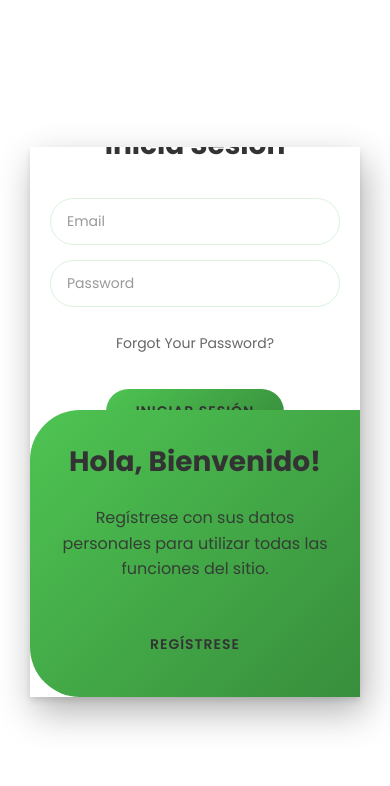
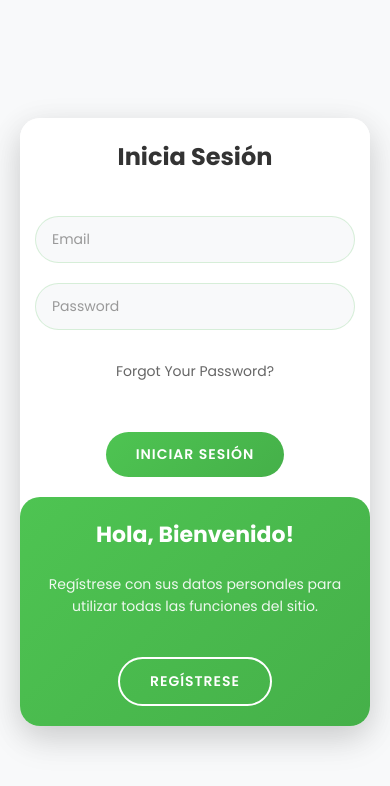
Before and after one commit to Nicko-rgb/booking_sport, a React (Vite) app: page /login in a window 390 px wide. Shown: the top 786 px of the page. Built offline with nearby package versions, Linux system fonts and the light colour scheme.

Commit message:
cambios de fecha 6/08/2025

```diff
--- a/src/components/auth/LoginRegister.jsx
+++ b/src/components/auth/LoginRegister.jsx
@@ -128,7 +128,7 @@ const LoginRegister = () => {
                         </div>
 
                         <div className={`${styles.welcomeSection} ${styles.loginWelcome}`}>
-                            <h2>Hola, Bienvenido!</h2>
+                            <h2 >Hola, Bienvenido!</h2>
                             <p>Regístrese con sus datos personales para utilizar todas las funciones del sitio.</p>
                             <button onClick={toggleMode} className={styles.toggleButton}>REGÍSTRESE</button>
                         </div>
--- a/src/styles/LoginRegister.module.css
+++ b/src/styles/LoginRegister.module.css
@@ -1,3 +1,24 @@
+/* Variables CSS */
+:root {
+    /* Colores principales */
+    --primary-color: #4ec452;
+    --secondary-color: #45b049;
+    --accent-color: #5dd65f;
+
+    /* Colores de texto */
+    --text-color: #333333;
+    --light-text: #666666;
+    --white: #ffffff;
+
+    /* Colores de fondo */
+    --bg-color: #f8f9fa;
+
+    /* Elementos de diseño */
+    --border-radius: 20px;
+    --shadow: 0 8px 32px rgba(0, 0, 0, 0.1);
+    --transition: all 0.3s ease;
+}
+
 /* LoginRegister Styles */
 .authContainer {
     min-height: 100vh;
@@ -6,6 +27,7 @@
     justify-content: center;
     padding: 20px;
     font-family: 'Segoe UI', Tahoma, Geneva, Verdana, sans-serif;
+    background-color: var(--bg-color);
 }
 
 .authCard {
@@ -13,7 +35,7 @@
     display: flex;
     background: var(--white);
     border-radius: var(--border-radius);
-    box-shadow: var(--shadow), 5px 15px 35px rgba(0, 0, 0, 0.3);
+    box-shadow: var(--shadow), 0 15px 35px rgba(0, 0, 0, 0.1);
     overflow: hidden;
     max-width: 900px;
     width: 100%;
@@ -27,7 +49,7 @@
     display: flex;
     flex-direction: column;
     justify-content: center;
-    background: white;
+    background: var(--white);
     overflow-y: auto;
 }
 
@@ -41,32 +63,38 @@
     justify-content: center;
     text-align: center;
     padding: 40px 50px;
-    transition: all 0.3s ease-in-out;
+    transition: var(--transition);
 }
 
 /* Estilos exclusivos para Login */
 .loginWelcome {
-    background-color: #f0f0f0;
+    background: linear-gradient(135deg, var(--primary-color) 0%, var(--secondary-color) 100%);
     border-radius: 50px 0 0 50px;
 }
 
 /* Estilos exclusivos para Registro */
 .registerWelcome {
-    background-color: #e0ffe0;
+    background: linear-gradient(135deg, var(--primary-color) 0%, var(--secondary-color) 100%);
     border-radius: 0 50px 50px 0;
     order: -1;
 }
 
 .formHeader {
     text-align: center;
-    margin-bottom: 10px;
+    margin-bottom: 30px;
 }
 
 .formHeader h2 {
     font-size: 32px;
     font-weight: 700;
     color: var(--text-color);
-    margin-bottom: 20px;
+    margin-bottom: 10px;
+}
+
+.formHeader p {
+    color: var(--light-text);
+    font-size: 14px;
+    margin-top: 15px;
 }
 
 .socialIcons {
@@ -88,6 +116,7 @@
     transition: var(--transition);
     font-weight: bold;
     color: var(--light-text);
+    text-decoration: none;
 }
 
 .socialIcon:hover {
@@ -97,16 +126,10 @@
     transform: translateY(-2px);
 }
 
-.formHeader p {
-    color: var(--light-text);
-    font-size: 14px;
-    margin-top: 15px;
-}
-
 .authForm {
     display: flex;
     flex-direction: column;
-    gap: 15px;
+    gap: 20px;
 }
 
 .authForm input {
@@ -117,21 +140,22 @@
     font-size: 16px;
     outline: none;
     transition: var(--transition);
+    color: var(--text-color);
 }
 
 .authForm input:focus {
-    background: var(--bg-color);
+    background: var(--white);
     border-color: var(--primary-color);
     transform: translateY(-2px);
     box-shadow: 0 5px 15px rgba(78, 196, 82, 0.2);
 }
 
 .authForm input::placeholder {
-    color: #999;
+    color: #999999;
 }
 
 .forgotPassword {
-    color: #666;
+    color: var(--light-text);
     text-decoration: none;
     font-size: 14px;
     text-align: center;
@@ -147,6 +171,7 @@
     width: 100%;
     display: flex;
     justify-content: center;
+    margin-top: 20px;
 }
 
 .authButton {
@@ -160,7 +185,7 @@
     letter-spacing: 1px;
     cursor: pointer;
     transition: var(--transition);
-    margin-top: 10px;
+    min-width: 150px;
 }
 
 .authButton:hover {
@@ -170,7 +195,7 @@
 }
 
 .welcomeSection h2 {
-    font-size: 26px;
+    font-size: 28px;
     font-weight: 700;
     margin-bottom: 20px;
 }
@@ -201,25 +226,47 @@
     transform: translateY(-2px);
 }
 
+/* Estados de loading y disabled */
+.authButton:disabled,
+.toggleButton:disabled {
+    opacity: 0.6;
+    cursor: not-allowed;
+    transform: none;
+}
+
+.authButton:disabled:hover,
+.toggleButton:disabled:hover {
+    transform: none;
+    box-shadow: none;
+}
+
 /* Responsive Design */
 @media (max-width: 768px) {
     .authCard {
         flex-direction: column;
         max-width: 400px;
         margin: 20px;
+        height: auto;
     }
 
     .welcomeSection {
         order: 0;
-        padding: 40px 30px;
+        padding: 30px 20px;
+        border-radius: var(--border-radius) var(--border-radius) 0 0;
     }
 
     .registerWelcome {
         order: 0;
+        border-radius: var(--border-radius) var(--border-radius) 0 0;
+    }
+
+    .loginWelcome {
+        border-radius: var(--border-radius) var(--border-radius) 0 0;
     }
 
     .formSection {
-        padding: 40px 30px;
+        padding: 30px 20px;
+        border-radius: 0 0 var(--border-radius) var(--border-radius);
     }
 
     .formHeader h2 {
@@ -227,7 +274,7 @@
     }
 
     .welcomeSection h2 {
-        font-size: 28px;
+        font-size: 24px;
     }
 }
 
@@ -236,9 +283,13 @@
         padding: 10px;
     }
 
+    .authCard {
+        margin: 10px;
+    }
+
     .formSection,
     .welcomeSection {
-        padding: 30px 20px;
+        padding: 20px 15px;
     }
 
     .authForm input {
@@ -251,4 +302,16 @@
         padding: 12px 30px;
         font-size: 14px;
     }
+
+    .formHeader h2 {
+        font-size: 24px;
+    }
+
+    .welcomeSection h2 {
+        font-size: 22px;
+    }
+
+    .welcomeSection p {
+        font-size: 14px;
+    }
 }
```
